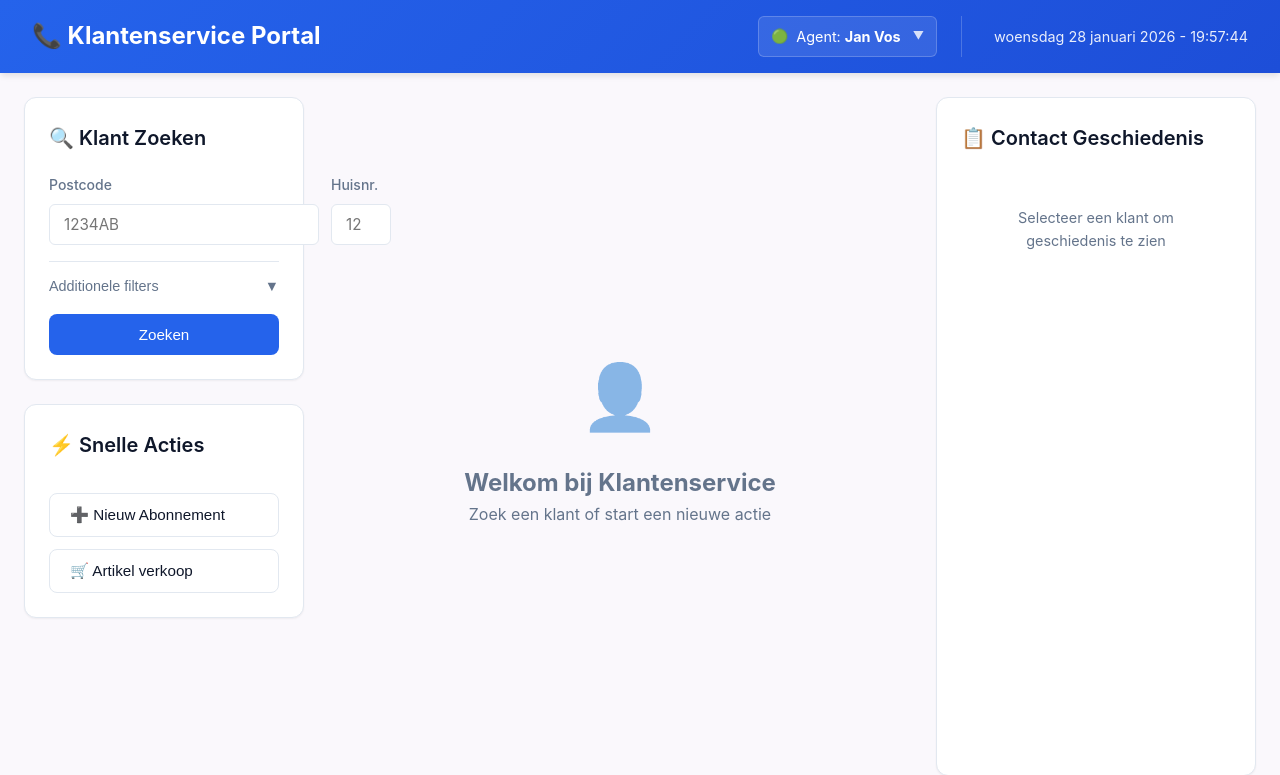
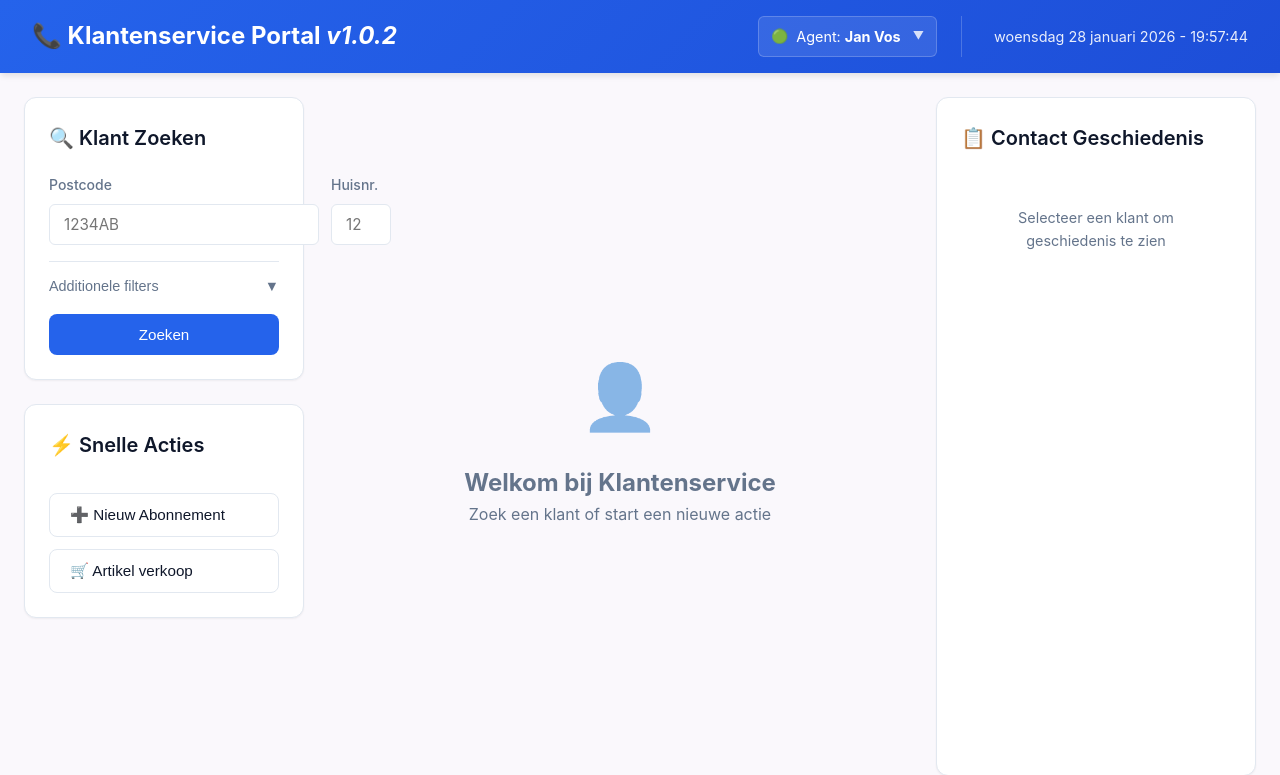
Before and after one commit to bindinc/kiwi, a Flask app: page / in a window 1280 px wide. Shown: the top 775 px of the page. Run offline with Flask 3, Linux system fonts and the light colour scheme.

Commit message:
Update index.html: Add version number to header and format script tags

```diff
--- a/app/templates/base/index.html
+++ b/app/templates/base/index.html
@@ -14,7 +14,7 @@
         <header class="header">
             <div class="header-content">
                 <div class="header-top">
-                    <h1>📞 Klantenservice Portal</h1>
+                    <h1>📞 Klantenservice Portal <i>v1.0.2</i></h1>
                     <div class="header-right">
                         <!-- Agent Profile Widget with Status -->
                         <div class="agent-profile-widget">
```
